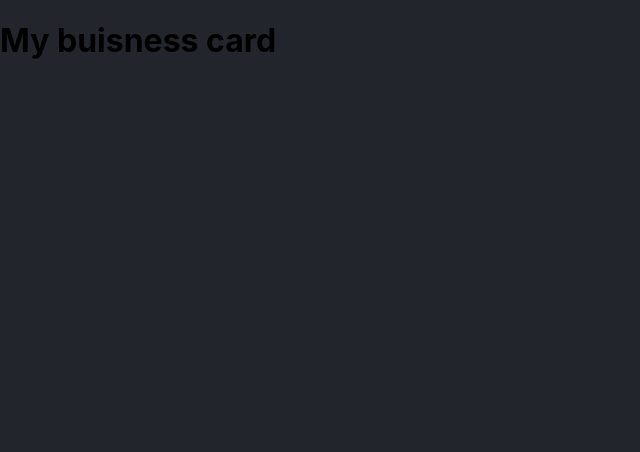
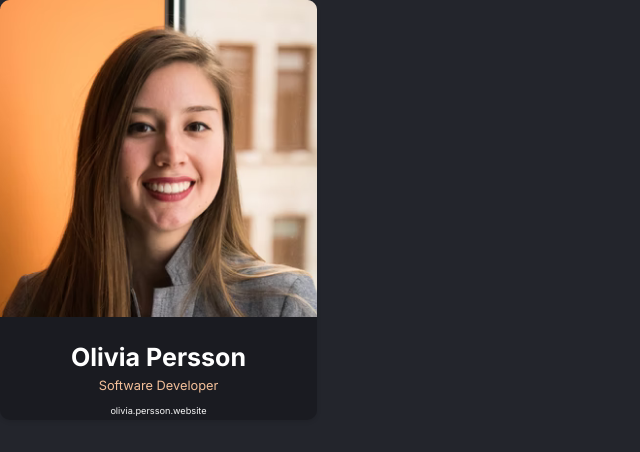
Before and after one commit to OliviaPersson/buisness-card, a React (Create React App) app: page / in a window 1280 px wide. Shown: the top 452 px of the page, without its empty margins (0-640 px from the left). Built offline with nearby package versions, Linux system fonts and the light colour scheme.

Commit message:
Add basic buisness card

```diff
--- a/public/index.html
+++ b/public/index.html
@@ -2,6 +2,9 @@
 <html lang="en">
   <head>
     <meta charset="utf-8" />
+    <link rel="preconnect" href="https://fonts.googleapis.com">
+    <link rel="preconnect" href="https://fonts.gstatic.com" crossorigin>
+    <link href="https://fonts.googleapis.com/css2?family=Inter:wght@400;600;700&display=swap" rel="stylesheet">
     <link rel="icon" href="%PUBLIC_URL%/favicon.ico" />
     <meta name="viewport" content="width=device-width, initial-scale=1" />
     <meta name="theme-color" content="#000000" />
--- a/src/components/BuisnessCard.css
+++ b/src/components/BuisnessCard.css
@@ -0,0 +1,38 @@
+.buisness-card {
+    width: 317px;
+    background-color: #1A1B21;
+    border-radius: 10px 10px 10px 10px;
+    box-shadow: 0 2px 4px 0 rgba(0,0,0,.1);
+}
+
+.buisness-card-image {
+    width: 317px;
+    height: 317px;
+}
+
+.card-body {
+    text-align: center;
+}
+
+.card-body > h2 {
+    color: #FFFFFF;
+    margin: 21px 0px 0px 0px;
+    font-size: 25px;
+    line-height: 30px;
+}
+
+.card-body > h5 {
+    color: #F3BF99;
+    margin: 6px 0px 0px 0px;
+    font-weight: 400;
+    font-size: 12.8px;
+    line-height: 15px;
+}
+
+.card-body > p {
+    color: #F5F5F5;
+    margin: 9px 0px 0px 0px;
+    font-weight: 400;
+    font-size: 11px;
+    line-height: 150%;
+}
--- a/src/components/BusnessCard.jsx
+++ b/src/components/BusnessCard.jsx
@@ -1,7 +1,23 @@
+import profileImage from "../images/temporary-profile-image.png";
 import "./BuisnessCard.css";
 
 function BuisnessCard() {
-  return <h1>My buisness card</h1>;
+  return (
+    <div className="buisness-card">
+      <img
+        className="buisness-card-image"
+        src={profileImage}
+        alt="Profile image"
+      />
+      <div className="card-body">
+        <h2>Olivia Persson</h2>
+        <h5>Software Developer</h5>
+        <p>
+          <small>olivia.persson.website</small>
+        </p>
+      </div>
+    </div>
+  );
 }
 
 export default BuisnessCard;
--- a/src/index.css
+++ b/src/index.css
@@ -1,8 +1,6 @@
 body {
   margin: 0;
-  font-family: -apple-system, BlinkMacSystemFont, 'Segoe UI', 'Roboto', 'Oxygen',
-    'Ubuntu', 'Cantarell', 'Fira Sans', 'Droid Sans', 'Helvetica Neue',
-    sans-serif;
+  font-family: 'Inter', sans-serif;
   -webkit-font-smoothing: antialiased;
   -moz-osx-font-smoothing: grayscale;
   background-color: #23252C;
```
Also changed, not shown: src/images/profile-image.png (added), src/images/temporary-profile-image.png (added).
